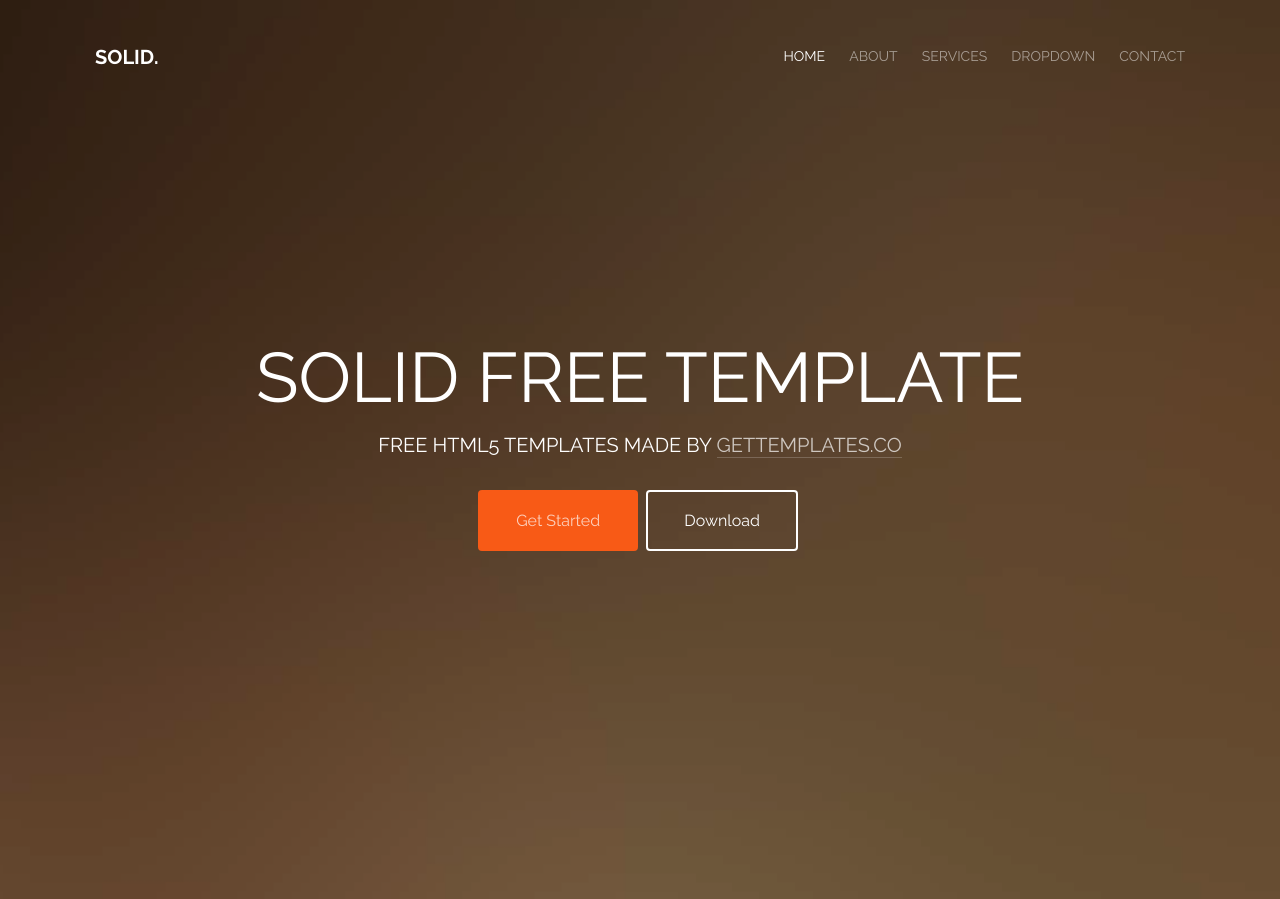
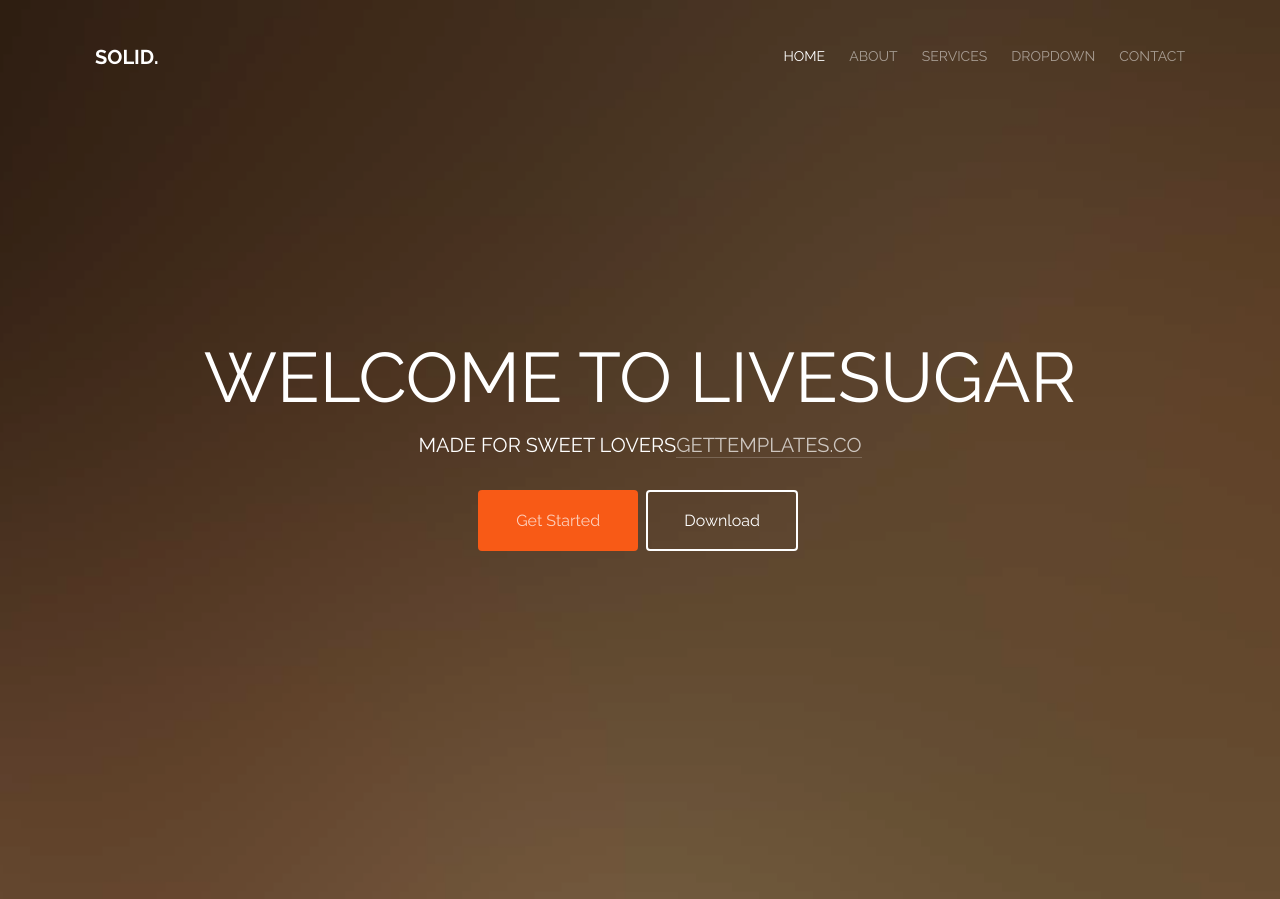
Before and after one commit to avinash-startupwala/livesugar_code, a PHP site: page / in a window 1280 px wide. Shown: the top 899 px of the page. Run offline with PHP 8.4, Linux system fonts and the light colour scheme; some web fonts are replaced.

Commit message:
Update index.php

```diff
--- a/index.php
+++ b/index.php
@@ -100,8 +100,8 @@
 				<div class="col-md-12 col-md-offset-0 text-center">
 					<div class="display-t">
 						<div class="display-tc animate-box" data-animate-effect="fadeIn">
-							<h1>Solid Free Template</h1>
-							<h2>Free html5 templates Made by <a href="http://gettemplates.co/" target="_blank">gettemplates.co</a></h2>
+							<h1>WELCOME TO LIVESUGAR</h1>
+							<h2>Made for sweet lovers<a href="http://gettemplates.co/" target="_blank">gettemplates.co</a></h2>
 							<p>
 								<a href="#" class="btn btn-primary btn-lg">Get Started</a>
 								<a href="#" class="btn btn-white btn-outline btn-lg">Download</a></p>
```
